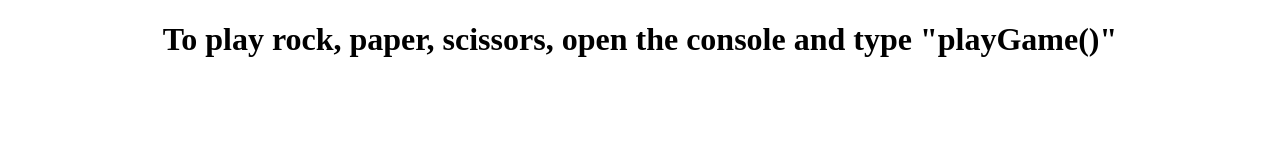
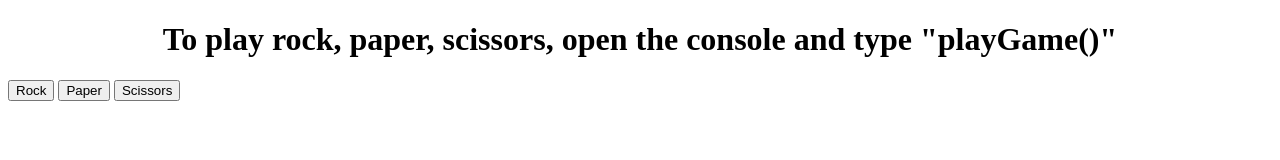
Before and after one commit to YepJared/rock-paper-scissors-js, a plain HTML site: page index.html in a window 1280 px wide. Drawn offline with Linux system fonts and the light colour scheme.

Commit message:
Begin implementing user interface for rock, paper, scissors
Update ReadMe with the new goals for the extended project
Update Psuedocode for how the game will be played with a UI
Add HTML buttons to be used for human input

```diff
--- a/index.html
+++ b/index.html
@@ -3,10 +3,15 @@
 <head>
     <meta charset="UTF-8">
     <meta name="viewport" content="width=device-width, initial-scale=1.0">
-    <title>Document</title>
-    <script src="./script.js"></script>
+    <title>Rock, Paper, or Scissors?</title>
+    <script defer src="./script.js"></script>
 </head>
 <body>
     <h1 style="text-align: center;">To play rock, paper, scissors, open the console and type "playGame()"</h1>
+    <div class="button-holder">
+        <button id="rock">Rock</button>
+        <button id="paper">Paper</button>
+        <button id="scissors">Scissors</button>
+    </div>
 </body>
 </html>
```
Also changed, not shown: script.js (+9 -11 lines), 1 other file.
